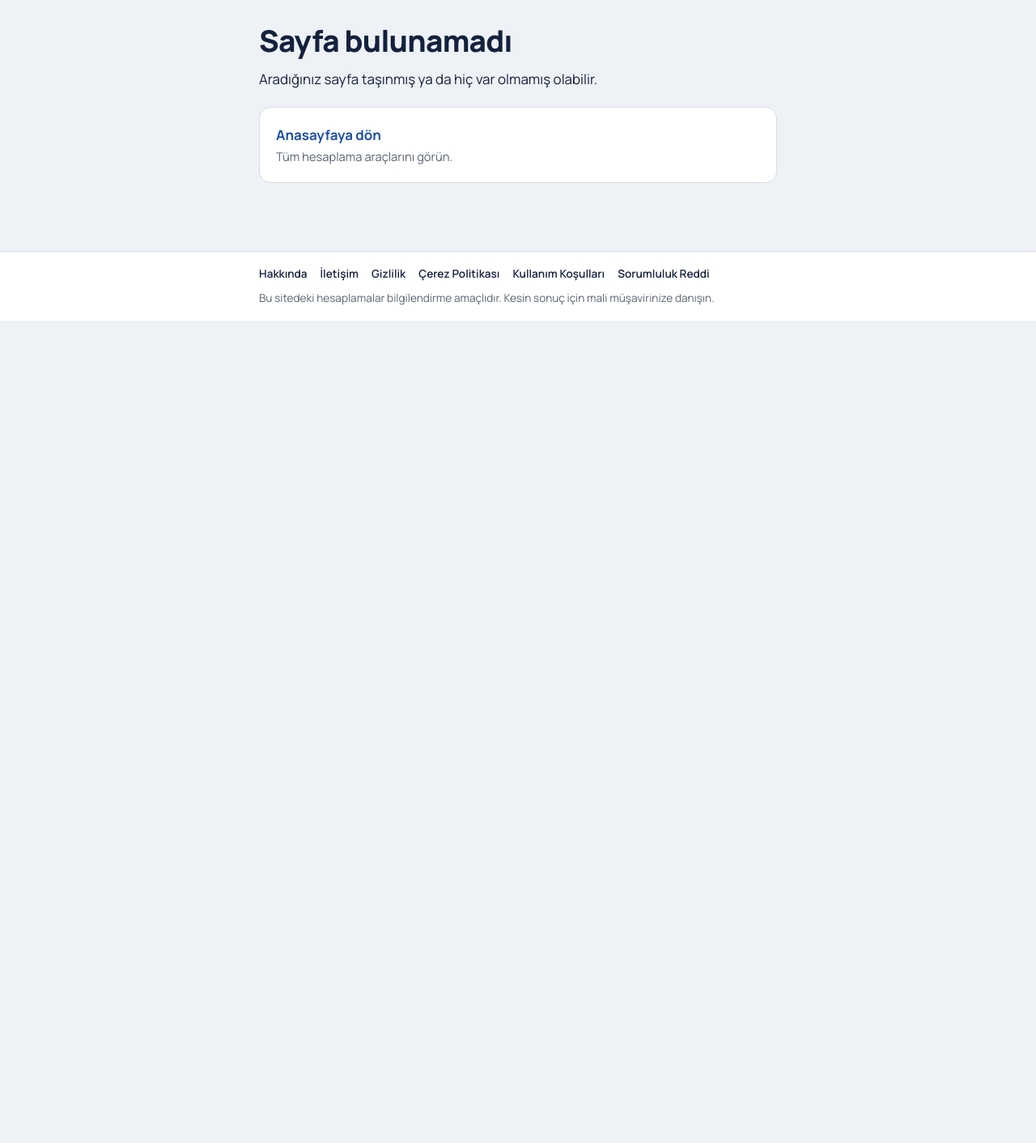
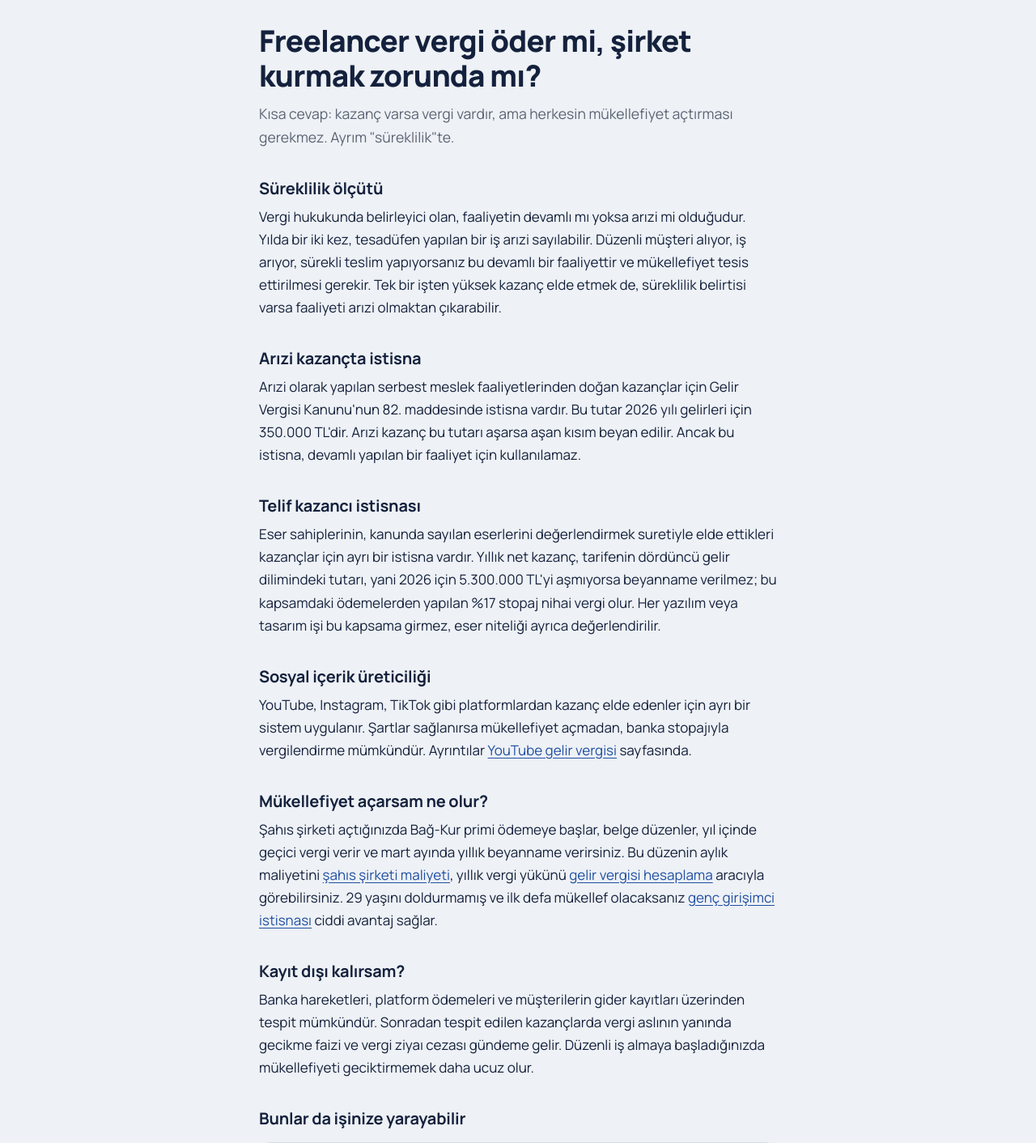
Before and after one commit to yavuzscvk-source/freelancer-vergi, a Next.js app: page /rehber/freelancer-vergi-oder-mi in a window 1280 px wide. Before the commit this address had no page. Shown: the part 100-1512 px from the top of the page at 81% size. Before the commit the page ends 800 px from the top, so only its background shows below. Built offline with nearby package versions, Linux system fonts and the light colour scheme.

Commit message:
Create page.js

```diff
--- /dev/null
+++ b/app/rehber/freelancer-vergi-oder-mi/page.js
@@ -0,0 +1,38 @@
+import Link from "next/link";
+import Kaynaklar from "../../Kaynaklar";
+import { sayfa } from "../../../lib/seo";
+
+export const metadata = sayfa({
+  baslik: "Freelancer Vergi Öder mi, Şirket Kurmak Zorunda mı?",
+  aciklama: "Freelance çalışan vergi ödemek ve şirket kurmak zorunda mı? Arızi kazanç istisnası, süreklilik ölçütü ve mükellefiyet şartları 2026.",
+  yol: "/rehber/freelancer-vergi-oder-mi",
+});
+
+export default function Yazi() {
+  return (
+    <>
+      <h1>Freelancer vergi öder mi, şirket kurmak zorunda mı?</h1>
+      <p className="lead">Kısa cevap: kazanç varsa vergi vardır, ama herkesin mükellefiyet açtırması gerekmez. Ayrım "süreklilik"te.</p>
+
+      <h2>Süreklilik ölçütü</h2>
+      <p>Vergi hukukunda belirleyici olan, faaliyetin devamlı mı yoksa arızi mi olduğudur. Yılda bir iki kez, tesadüfen yapılan bir iş arızi sayılabilir. Düzenli müşteri alıyor, iş arıyor, sürekli teslim yapıyorsanız bu devamlı bir faaliyettir ve mükellefiyet tesis ettirilmesi gerekir. Tek bir işten yüksek kazanç elde etmek de, süreklilik belirtisi varsa faaliyeti arızi olmaktan çıkarabilir.</p>
+
+      <h2>Arızi kazançta istisna</h2>
+      <p>Arızi olarak yapılan serbest meslek faaliyetlerinden doğan kazançlar için Gelir Vergisi Kanunu'nun 82. maddesinde istisna vardır. Bu tutar 2026 yılı gelirleri için 350.000 TL'dir. Arızi kazanç bu tutarı aşarsa aşan kısım beyan edilir. Ancak bu istisna, devamlı yapılan bir faaliyet için kullanılamaz.</p>
+
+      <h2>Telif kazancı istisnası</h2>
+      <p>Eser sahiplerinin, kanunda sayılan eserlerini değerlendirmek suretiyle elde ettikleri kazançlar için ayrı bir istisna vardır. Yıllık net kazanç, tarifenin dördüncü gelir dilimindeki tutarı, yani 2026 için 5.300.000 TL'yi aşmıyorsa beyanname verilmez; bu kapsamdaki ödemelerden yapılan %17 stopaj nihai vergi olur. Her yazılım veya tasarım işi bu kapsama girmez, eser niteliği ayrıca değerlendirilir.</p>
+
+      <h2>Sosyal içerik üreticiliği</h2>
+      <p>YouTube, Instagram, TikTok gibi platformlardan kazanç elde edenler için ayrı bir sistem uygulanır. Şartlar sağlanırsa mükellefiyet açmadan, banka stopajıyla vergilendirme mümkündür. Ayrıntılar <Link href="/youtube-vergi-hesaplama">YouTube gelir vergisi</Link> sayfasında.</p>
+
+      <h2>Mükellefiyet açarsam ne olur?</h2>
+      <p>Şahıs şirketi açtığınızda Bağ-Kur primi ödemeye başlar, belge düzenler, yıl içinde geçici vergi verir ve mart ayında yıllık beyanname verirsiniz. Bu düzenin aylık maliyetini <Link href="/sahis-sirketi-maliyeti">şahıs şirketi maliyeti</Link>, yıllık vergi yükünü <Link href="/gelir-vergisi-hesaplama">gelir vergisi hesaplama</Link> aracıyla görebilirsiniz. 29 yaşını doldurmamış ve ilk defa mükellef olacaksanız <Link href="/genc-girisimci-istisnasi">genç girişimci istisnası</Link> ciddi avantaj sağlar.</p>
+
+      <h2>Kayıt dışı kalırsam?</h2>
+      <p>Banka hareketleri, platform ödemeleri ve müşterilerin gider kayıtları üzerinden tespit mümkündür. Sonradan tespit edilen kazançlarda vergi aslının yanında gecikme faizi ve vergi ziyaı cezası gündeme gelir. Düzenli iş almaya başladığınızda mükellefiyeti geciktirmemek daha ucuz olur.</p>
+
+      <Kaynaklar sayfa="rehberTemel" />
+    </>
+  );
+}
```
